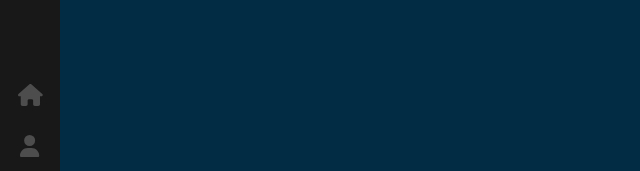
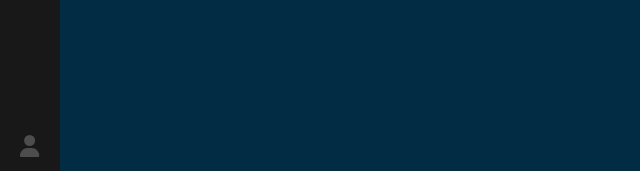
Before and after one commit to blueishegg/my-react-portfolio, a React (Create React App) app: page / in a window 1280 px wide. In both pictures the pointer is over the link 30 px from the left and 305 px from the top of the page. Shown: the part 210-381 px from the top of the page, without its empty margins (0-640 px from the left). Built offline with nearby package versions, Linux system fonts and the light colour scheme.

Commit message:
created Layout and Sidebar components and started to style Sidebar

```diff
--- a/src/components/Sidebar/index.scss
+++ b/src/components/Sidebar/index.scss
@@ -41,5 +41,15 @@ nav {
     height: 51px;
     position: relative;
     text-decoration: none;
+
+    i {
+      transition: all 0.3s ease-out;
+    }
+    &:hover {
+      color: #ffd700;
+      svg {
+        opacity: 0;
+      }
+    }
   }
 }
```
